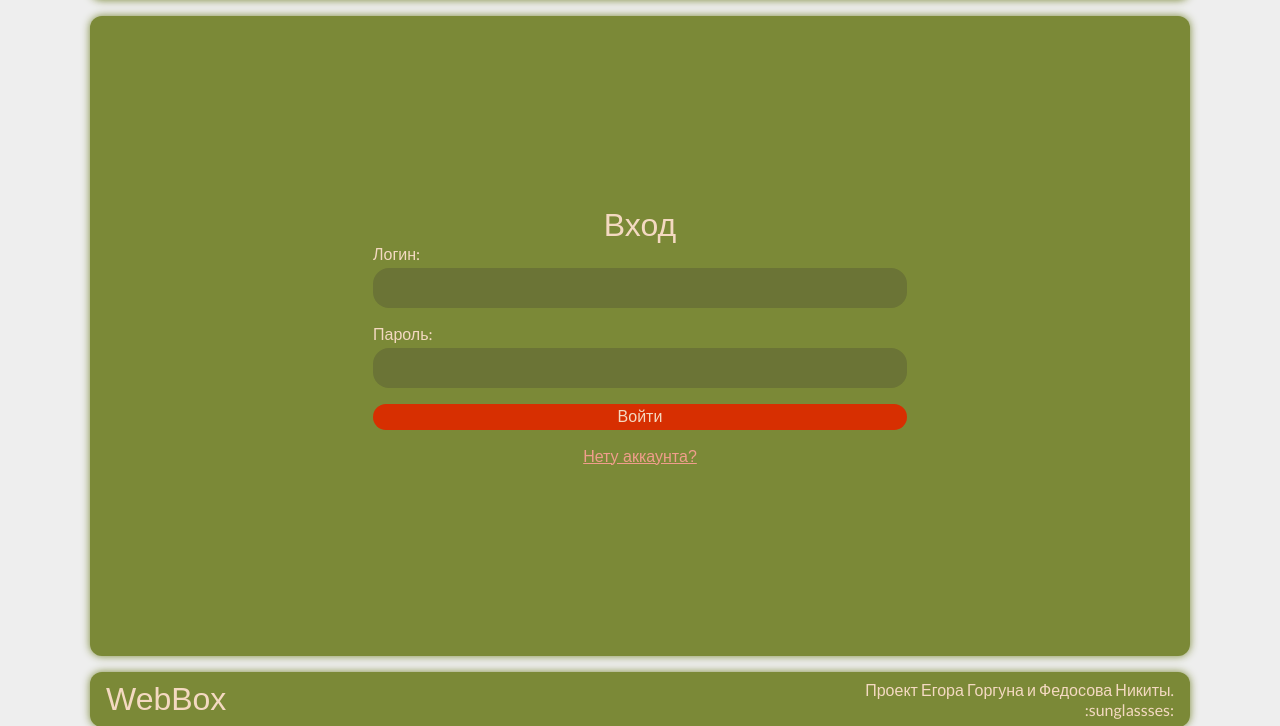
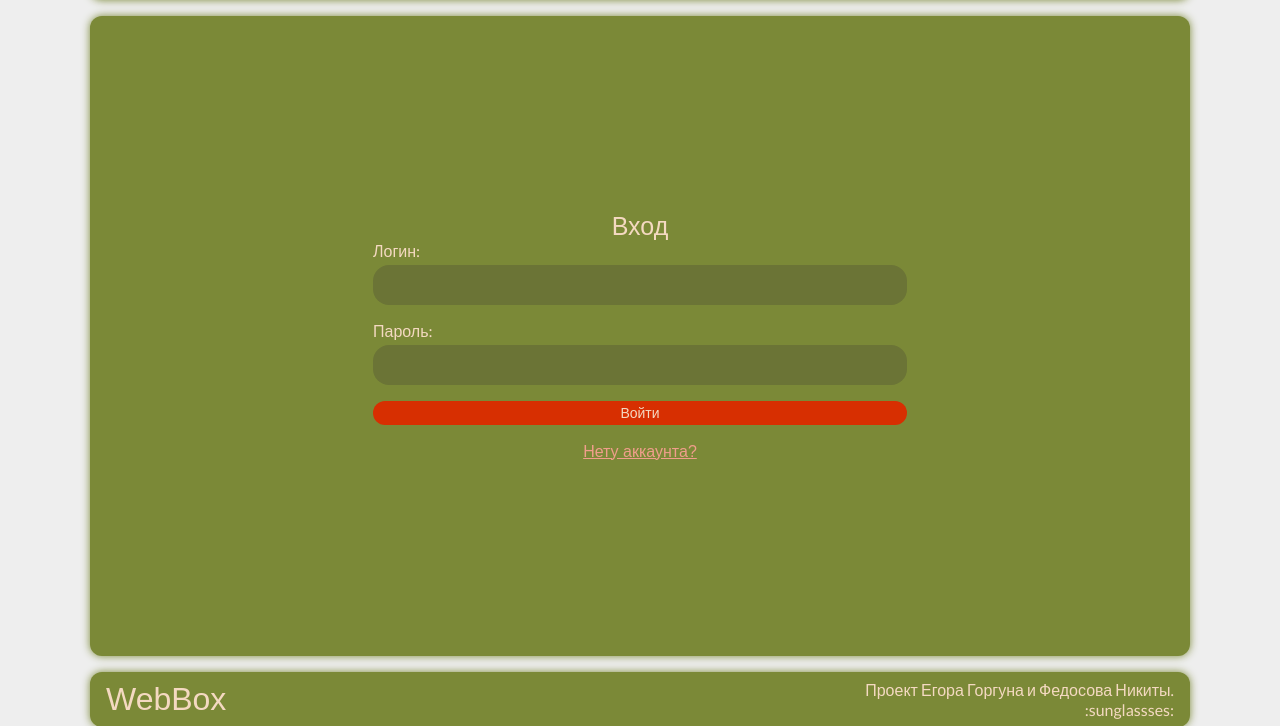
Before and after one commit to bolgaro4ka/webbox, a Django app: page /a/ in a window 1280 px wide. Shown: the part 69-795 px from the top of the page. Run offline with Django 5.2, Linux system fonts and the light colour scheme; parts of the project's set-up code (start-up, migrations or seed data) failed here and were passed over; some web fonts are replaced.

Commit message:
Fixing MOBILEEEEE

```diff
--- a/webbox/webbox/main/static/webbox/css/index.css
+++ b/webbox/webbox/main/static/webbox/css/index.css
@@ -330,7 +330,7 @@ input::placeholder {
     color: var(--text-color);;
     font-weight: 100;
     font-family: 'Dela Gothic One', sans-serif;
-    font-size: 32px;
+    font-size: 25px;
 }
 
 .login-password,
@@ -411,7 +411,7 @@ input {
     color: var(--btn-color);
     background-color: var(--btn-background-color);
     font-family: 'Dela Gothic One', sans-serif;
-    font-size: 16px;
+    font-size: 14px;
     padding: 4px 8px;
     border: none;
     margin-bottom: 16px;
```
